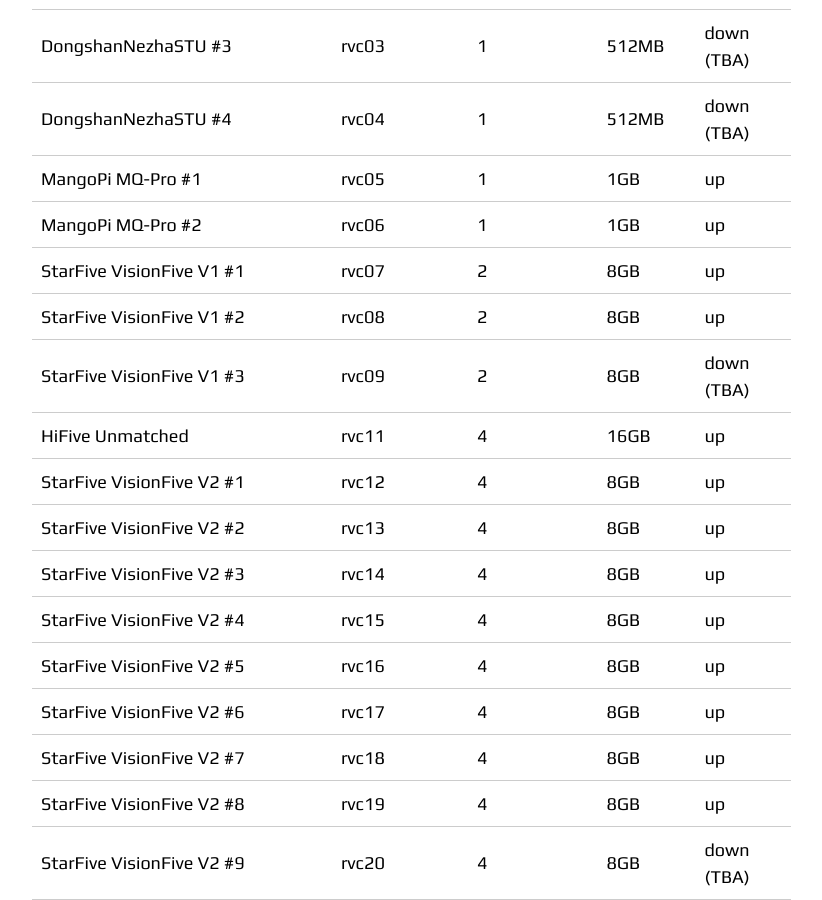
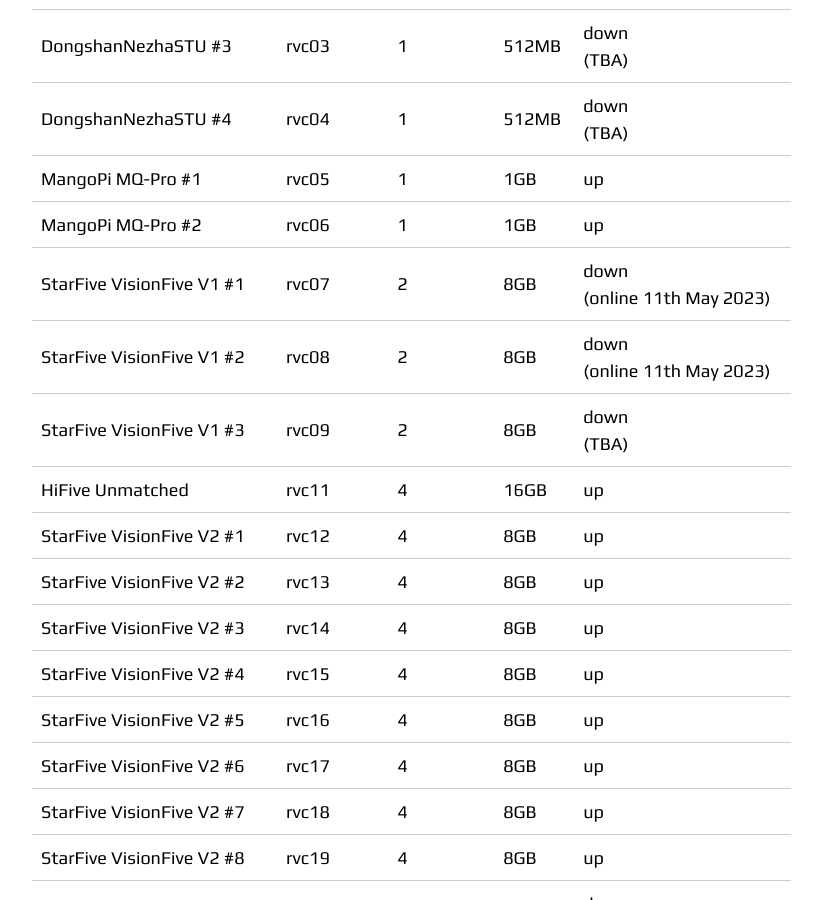
Before and after one commit to RISCVtestbed/riscvtestbed.github.io, a Jekyll site: the page built from _documentation/running_riscv.md, in a window 1280 px wide and 900 px high, scrolled down 796 px. Shown: the whole window, without its empty margins (343-1165 px from the left). Built offline with Jekyll 4.4.1, drawn with Linux system fonts in a browser that asks for light colours; nearby versions of some CDN libraries.

Commit message:
Update running_riscv.md

```diff
--- a/_documentation/running_riscv.md
+++ b/_documentation/running_riscv.md
@@ -21,8 +21,8 @@
 | DongshanNezhaSTU #4 | rvc04 | 1 | 512MB | down <br />(TBA) |
 | MangoPi MQ-Pro #1 | rvc05 | 1 | 1GB | up |
 | MangoPi MQ-Pro #2 | rvc06 | 1 | 1GB | up |
-| StarFive VisionFive V1 #1 | rvc07 | 2 | 8GB | up |
-| StarFive VisionFive V1 #2 | rvc08 | 2 | 8GB | up |
+| StarFive VisionFive V1 #1 | rvc07 | 2 | 8GB | down <br /> (online 11th May 2023) |
+| StarFive VisionFive V1 #2 | rvc08 | 2 | 8GB | down <br /> (online 11th May 2023) |
 | StarFive VisionFive V1 #3 | rvc09 | 2 | 8GB | down <br />(TBA) |
 | HiFive Unmatched  | rvc11 | 4 | 16GB | up |
 | StarFive VisionFive V2 #1 | rvc12 | 4 | 8GB | up |
```
